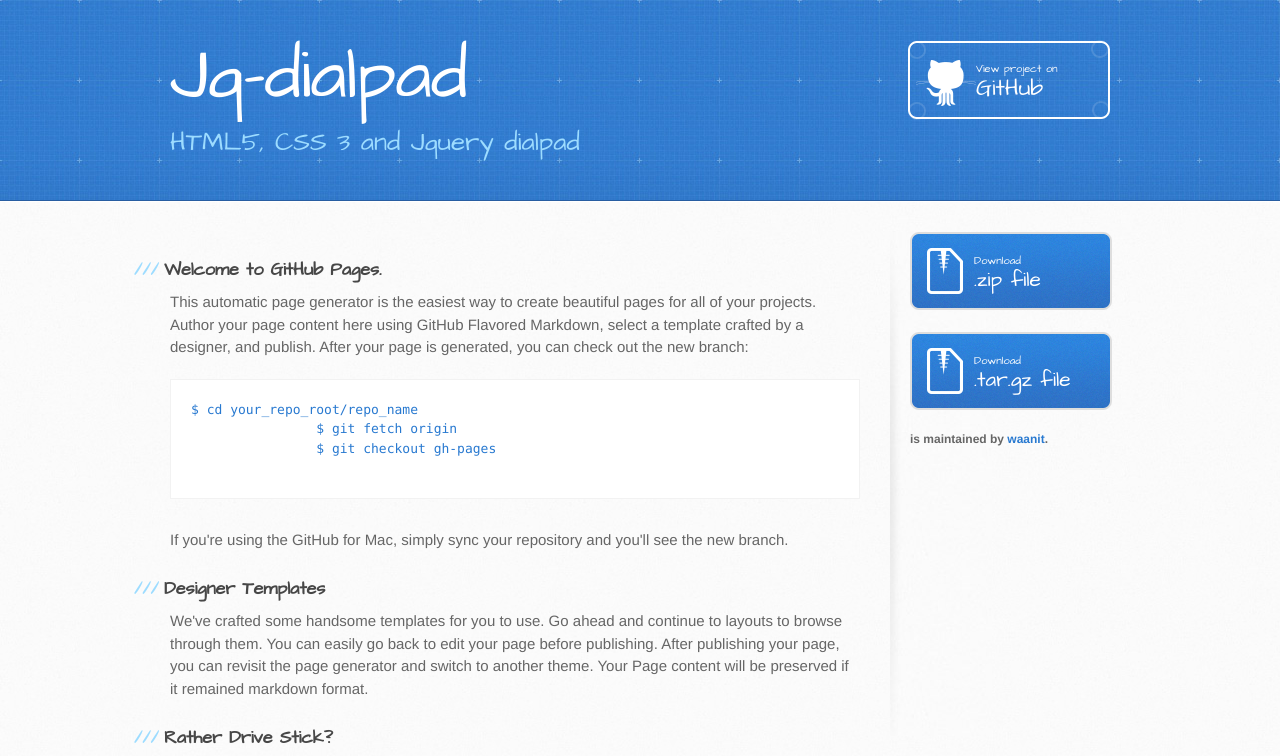
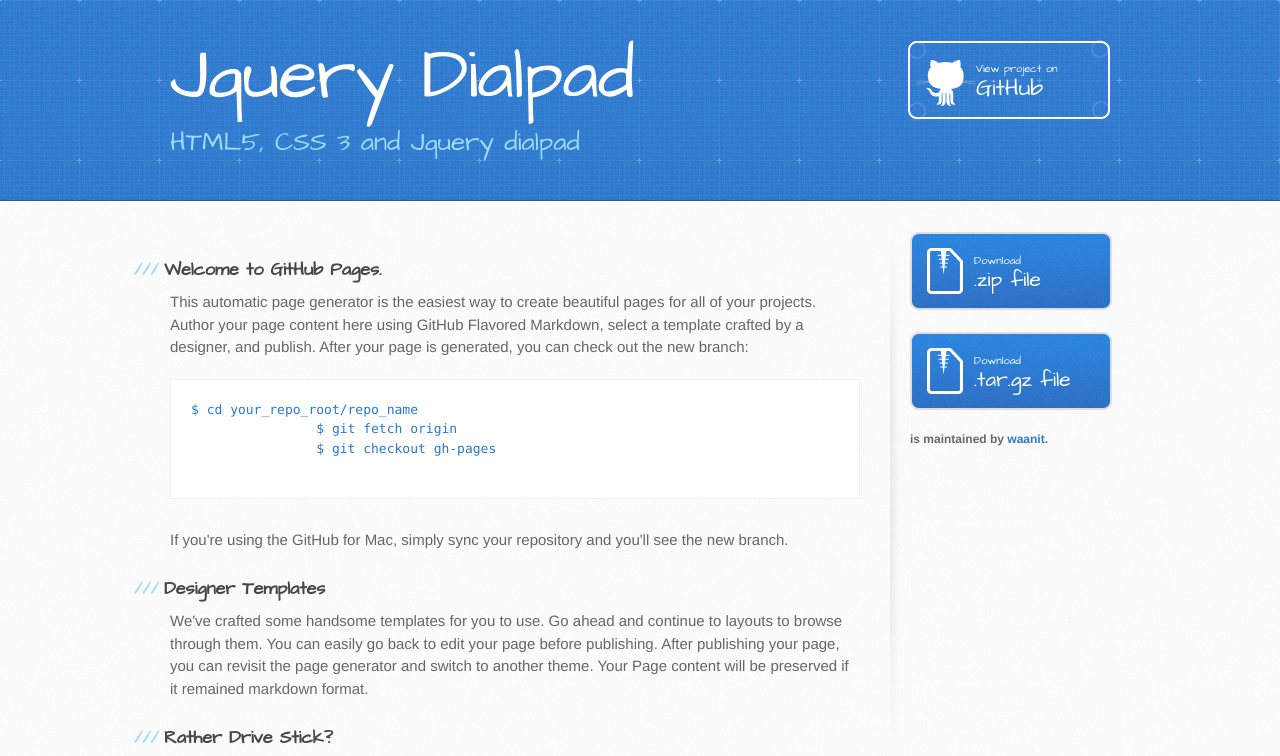
Before and after one commit to waanlabs/jq-dialpad, a plain HTML site: page index.html in a window 1280 px wide. Shown: the top 756 px of the page. Drawn offline with Linux system fonts and the light colour scheme.

Commit message:
-- index.html update --

```diff
--- a/index.html
+++ b/index.html
@@ -11,13 +11,13 @@
 <!--[if lt IE 9]>
     <script src="//html5shiv.googlecode.com/svn/trunk/html5.js"></script>
 <![endif]-->
-<title>Jq-dialpad by waanit</title>
+<title>JQuery dialpad</title>
 </head>
 <body>
 <div id="wrapper">
     <header>
       <div class="inner">
-        <h1>Jq-dialpad</h1>
+        <h1>Jquery Dialpad</h1>
         <h2>HTML5, CSS 3 and Jquery dialpad</h2>
         <a href="https://github.com/waanit/jq-dialpad" class="button"><small>View project on</small>GitHub</a>
       </div>
```
